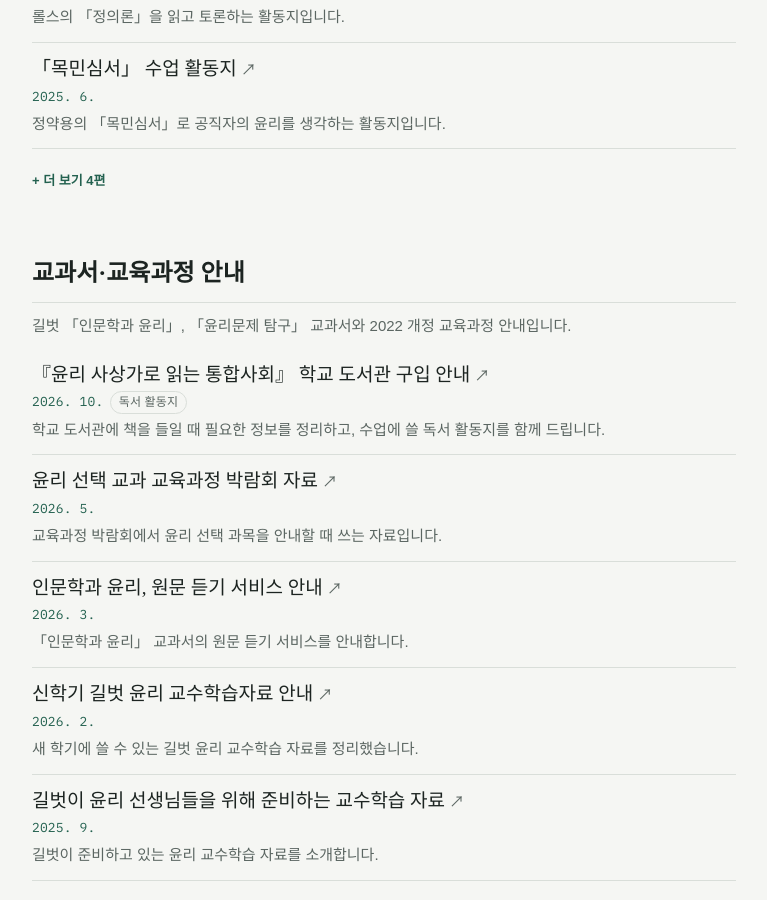
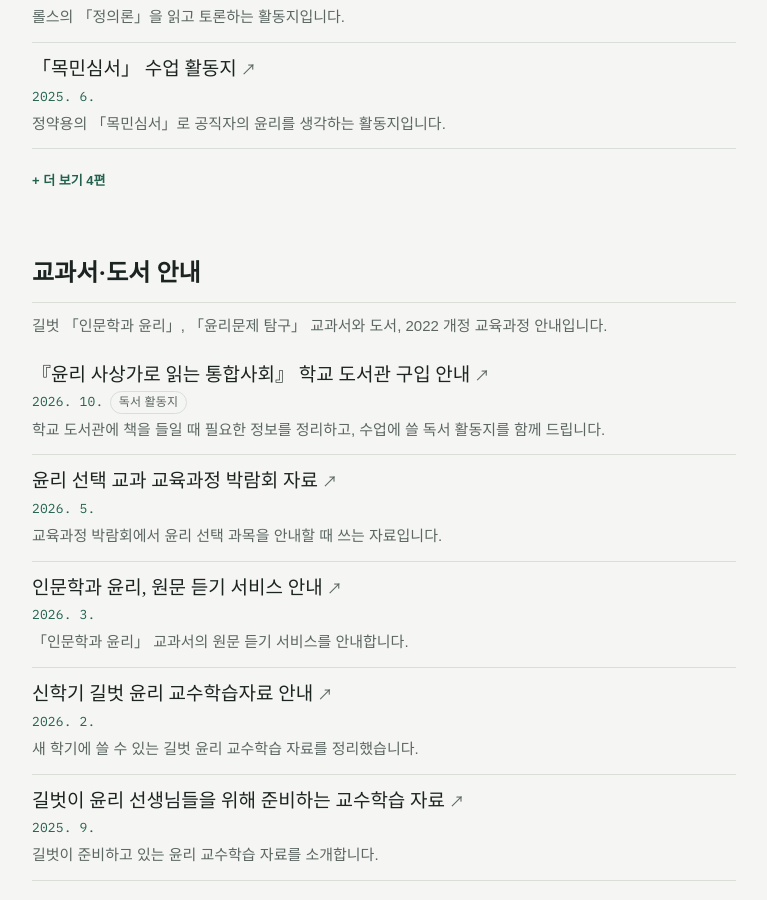
Before and after one commit to ethics-news/ethics-news.github.io, a Jekyll site: the page built from channel/index.html, in a window 1280 px wide and 900 px high, scrolled down 6631 px. Shown: the whole window, without its empty margins (256-1023 px from the left). Built offline with Jekyll 4.4.1, drawn with Linux system fonts in a browser that asks for light colours; some web fonts are replaced.

Commit message:
묶음 이름을 「교과서·도서 안내」로 변경
Co-Authored-By: Claude Opus 5.5 <noreply@anthropic.com>
Claude-Session: https://claude.ai/code/session_01T6ePPceWU8bVGSDdg45vi9

```diff
--- a/_data/channel.yml
+++ b/_data/channel.yml
@@ -479,8 +479,8 @@
     url: https://pf.kakao.com/_PVHxjn/108926717
     date: 2025. 4.
 - id: textbook
-  name: 교과서·교육과정 안내
-  about: 길벗 「인문학과 윤리」, 「윤리문제 탐구」 교과서와 2022 개정 교육과정 안내입니다.
+  name: 교과서·도서 안내
+  about: 길벗 「인문학과 윤리」, 「윤리문제 탐구」 교과서와 도서, 2022 개정 교육과정 안내입니다.
   items:
   - title: 『윤리 사상가로 읽는 통합사회』 학교 도서관 구입 안내
     desc: 학교 도서관에 책을 들일 때 필요한 정보를 정리하고, 수업에 쓸 독서 활동지를 함께 드립니다.
```
